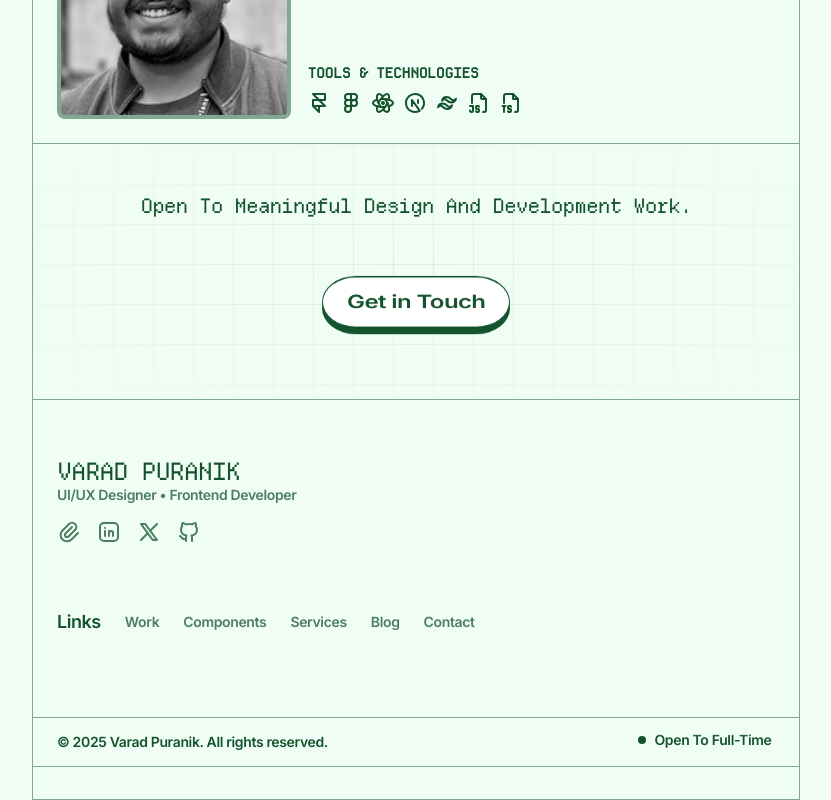
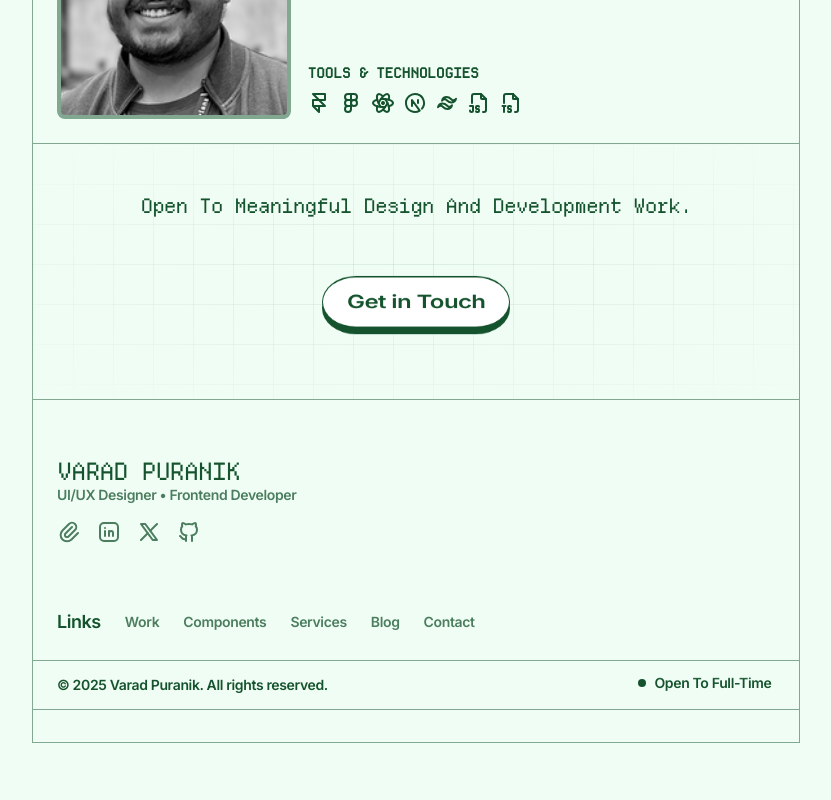
Before and after one commit to varadpuranik123/myportfolio, a Next.js app: page / in a window 1280 px wide. Shown: the part 1758-2558 px from the top of the page, without its empty margins (224-1055 px from the left). After the commit the page ends 2501 px from the top, so only its background shows below. Built offline with nearby package versions, Linux system fonts and the light colour scheme.

Commit message:
fixed footer

```diff
--- a/app/components/Footer.tsx
+++ b/app/components/Footer.tsx
@@ -17,7 +17,7 @@ const Footer = () => {
     ]
 
     return (
-        <section className='w-full min-h-[50vh] border-b border-[#82A891] flex flex-col font-sans lg:py-8 md:py-8 py-4 justify-between '>
+        <section className='w-full min-h-fit border-b border-[#82A891] flex flex-col font-sans lg:py-8 md:py-8 py-4 justify-between '>
             <div className="w-full flex flex-col justify-between items-start p-6 ">
                 <div className="flex flex-col items-start justify-end">
                     <p className="lg:text-2xl text-base font-mono tracking-tighter font-medium uppercase">Varad Puranik</p>
```
